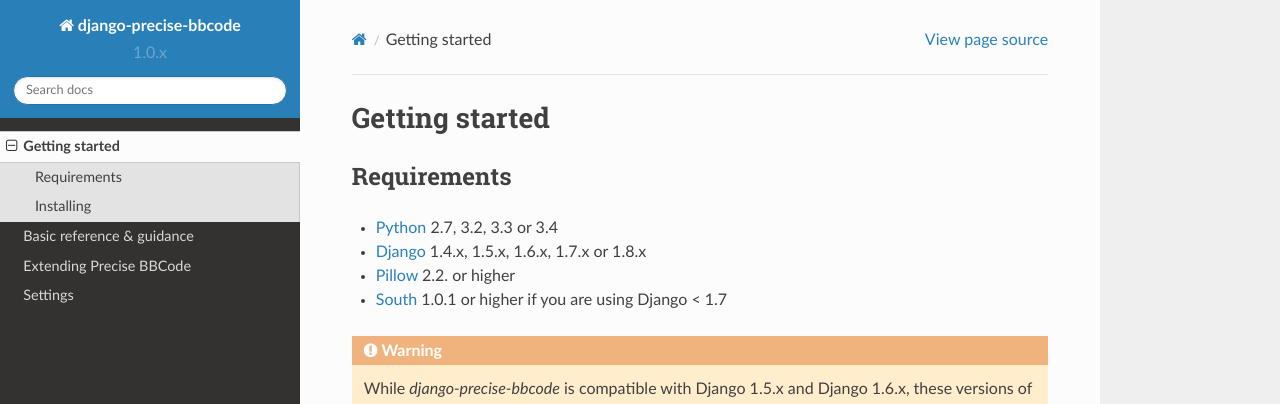
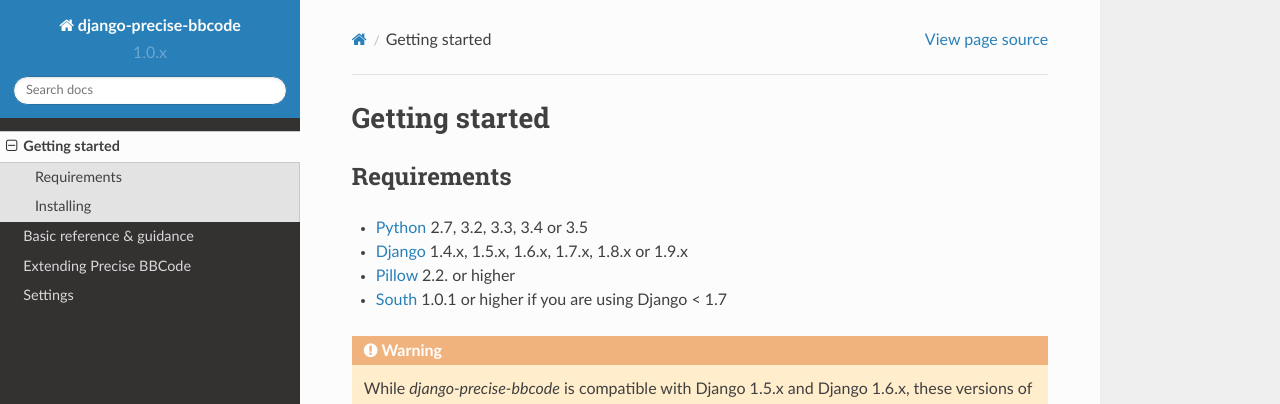
Before and after one commit to ellmetha/django-precise-bbcode, a Sphinx documentation site: the page built from docs/getting_started.rst, in a window 1280 px wide and 1240 px high. Shown: the top 404 px of the window. Built offline with Sphinx 7.4.7 and the Read the Docs theme 2.0.0, drawn with Linux system fonts in a browser that asks for light colours.

Commit message:
Doc updated

```diff
--- a/docs/getting_started.rst
+++ b/docs/getting_started.rst
@@ -4,8 +4,8 @@
 Requirements
 ------------
 
-* `Python`_ 2.7, 3.2, 3.3 or 3.4
-* `Django`_ 1.4.x, 1.5.x, 1.6.x, 1.7.x or 1.8.x
+* `Python`_ 2.7, 3.2, 3.3, 3.4 or 3.5
+* `Django`_ 1.4.x, 1.5.x, 1.6.x, 1.7.x, 1.8.x or 1.9.x
 * `Pillow`_ 2.2. or higher
 * `South`_ 1.0.1 or higher if you are using Django < 1.7
 
```
